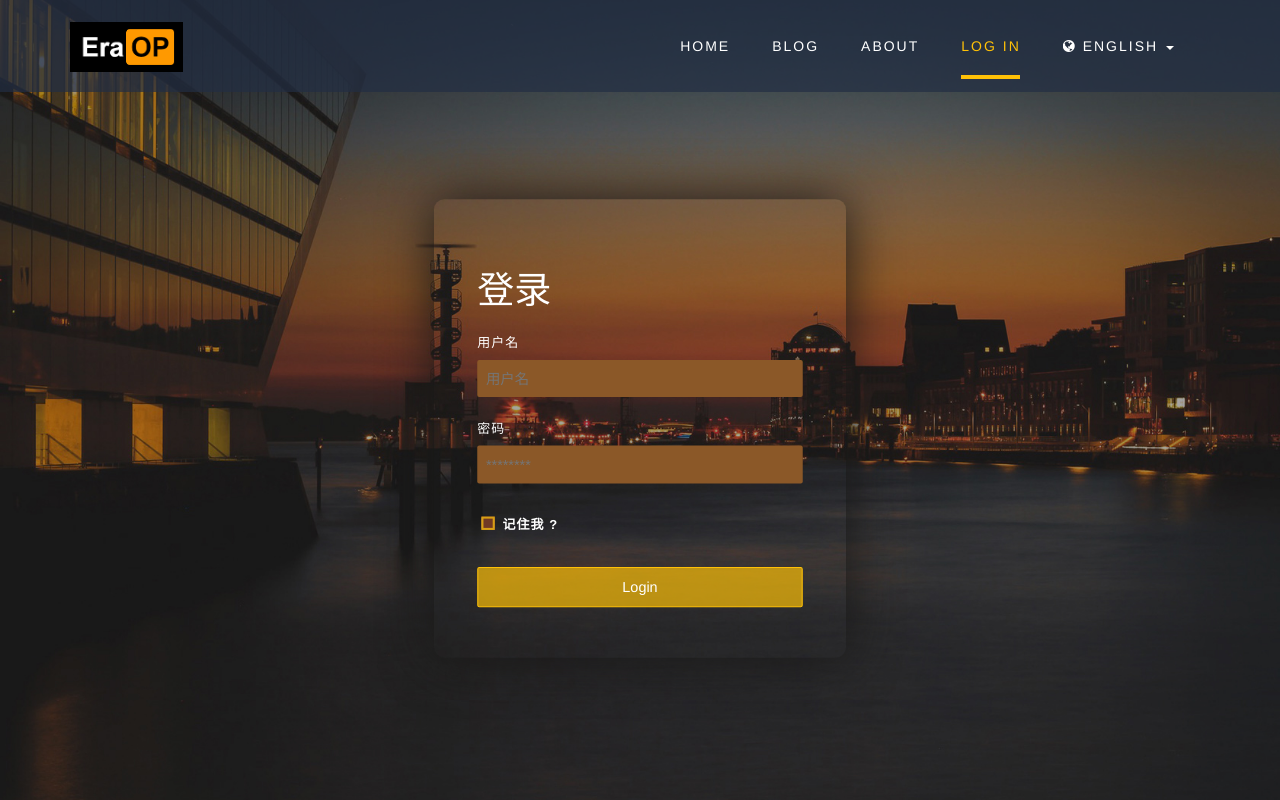
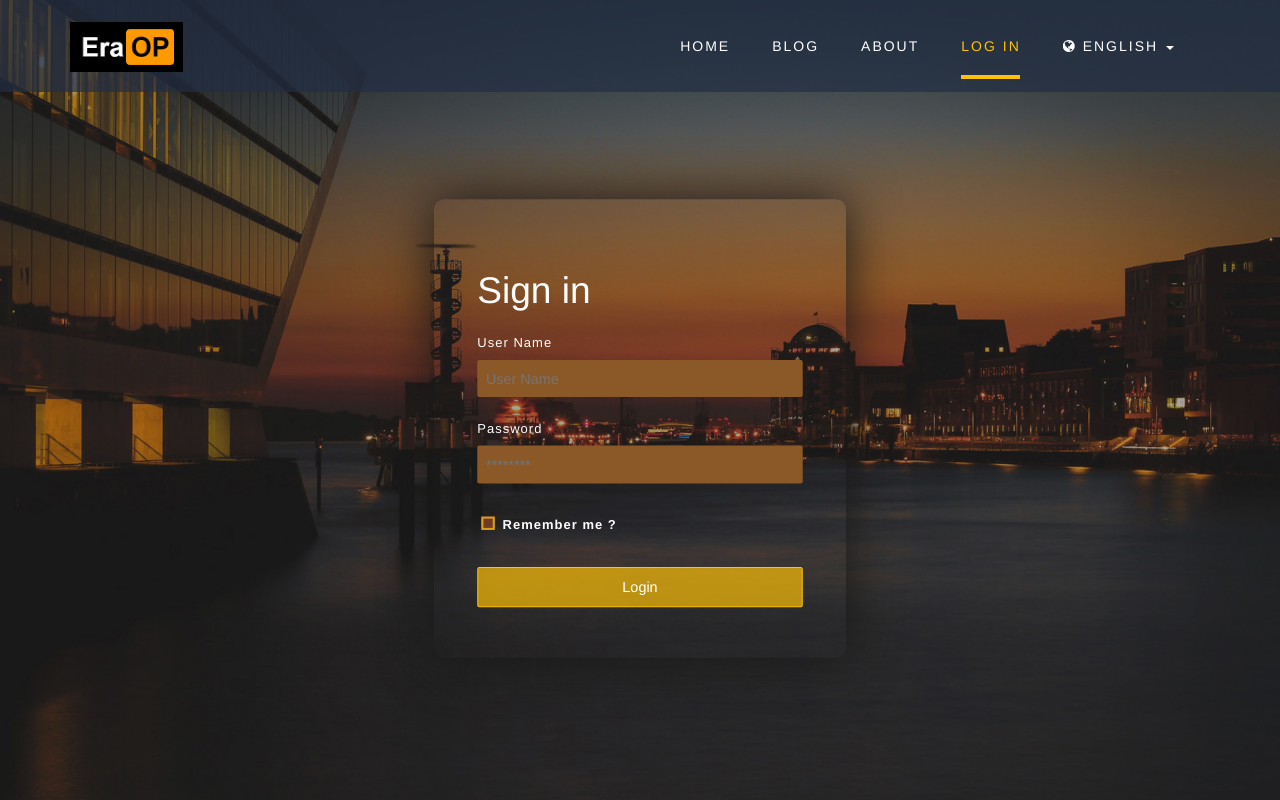
Before and after one commit to Eraop/cw-vue, a Vue app: page /login in a window 1280 px wide. Built offline with nearby package versions, Linux system fonts and the light colour scheme.

Commit message:
中英文显示问题修复

```diff
--- /dev/null
+++ b/src/common.js
@@ -0,0 +1,6 @@
+import store from "./store/store.js";
+const isCN = function() {
+  return store.state.user.language == "zh-CN";
+};
+
+export default { isCN };
--- a/src/config.js
+++ b/src/config.js
@@ -1,6 +1,6 @@
 // 自定义配置
-// const API_BASEURL = "https://api.eraop.com";
-const API_BASEURL = "http://localhost:5678";
+const API_BASEURL = "https://api.eraop.com";
+// const API_BASEURL = "http://localhost:5678";
 const PAGE_SIZE = 10;
 const META_TITLE = "Eraop";
 export default {
--- a/src/main.js
+++ b/src/main.js
@@ -20,6 +20,8 @@ import VueLazyload from "vue-lazyload";
 Vue.use(VueLazyload);
 //引入自定义配置
 import config from "./config.js";
+import common from "./common.js";
+Vue.prototype.$common = common;
 //引入自定义过滤器
 import "./filter";
 //vuex
--- a/src/views/Home.vue
+++ b/src/views/Home.vue
@@ -63,14 +63,14 @@
           <div v-for="(item,index) in list" :key="index" class="col-md-4 fade-in" v-bind:style="{ display:index > 2 ? 'none':'block' }">
             <div class="point-grid">
               <h5>{{item.period}}</h5>
-              <h4>{{isEng?item.title_key:item.title}}</h4>
+              <h4>{{!isCN?item.title_key:item.title}}</h4>
               <h6 v-html="item.description"></h6>
             </div>
           </div>
           <router-link :to="{name:'news'}" class="col-md-4 fade-in clickable" style="display:none;text-decoration: none;">
             <div class="point-grid">
-              <h5>{{isEng?"Past Projects":"历史项目"}}</h5>
-              <h4>{{isEng?"more projects":"查看更多"}}</h4>
+              <h5>{{!isCN?"Past Projects":"历史项目"}}</h5>
+              <h4>{{!isCN?"more projects":"查看更多"}}</h4>
               <h6><i class="fa fa-ellipsis-h"></i></h6>
             </div>
           </router-link>
@@ -135,17 +135,16 @@ export default {
     return {
       list: [],
       pages: [],
-      isEng: true
+      isCN: false
     };
   },
   components: {
     sliderBanner
   },
   created: function () {
-    this.isEng = this.$store.state.user.language == "en-US";
+    this.isCN = this.$common.isCN();
     this.$http.get("/api/news/recommend").then(res => {
       if (res.status == 200) {
-        console.log(res);
         this.list = res.data;
       }
     });
--- a/src/views/Login.vue
+++ b/src/views/Login.vue
@@ -10,16 +10,16 @@
           <!-- login form -->
           <div class="login-form">
             <div class="agile-row">
-              <h1>{{isEng?"Sign in":"登录"}}</h1>
+              <h1>{{!isCN?"Sign in":"登录"}}</h1>
               <div class="login-agileits-top">
                 <div>
-                  <p>{{isEng?"User Name":"用户名"}}</p>
-                  <input type="text" ref="name" class="name" name="username" v-bind:placeholder="isEng?'User Name':'用户名'" @keyup.enter="login">
-                  <p>{{isEng?"Password":"密码"}}</p>
+                  <p>{{!isCN?"User Name":"用户名"}}</p>
+                  <input type="text" ref="name" class="name" name="username" v-bind:placeholder="!isCN?'User Name':'用户名'" @keyup.enter="login">
+                  <p>{{!isCN?"Password":"密码"}}</p>
                   <input type="password" ref="password" class="password" name="Password" placeholder="********" @keyup.enter="login">
                   <label class="anim">
                     <input type="checkbox" class="checkbox">
-                    <span> {{isEng?"Remember me":"记住我"}} ?</span>
+                    <span> {{!isCN?"Remember me":"记住我"}} ?</span>
                   </label>
                   <input type="submit" value="Login" @click="login">
                 </div>
@@ -41,7 +41,7 @@ export default {
   name: "Login",
   data() {
     return {
-      isEng: true
+      isCN: false
     };
   },
   beforeCreate() {
@@ -63,7 +63,7 @@ export default {
       .removeAttribute("class", "login-body");
   },
   created: function () {
-    this.isEng = this.$store.state.user.language == "en-US";
+    this.isCN = this.$common.isCN();
   },
   methods: {
     login() {
--- a/src/views/News.vue
+++ b/src/views/News.vue
@@ -13,10 +13,10 @@
             <div id="channel_nav" :class="{'fixed-nav':fixedNav}">
               <ul class="section-container-nav nav nav-pills nav-stacked">
                 <li role="presentation">
-                  <router-link :to="{name:'news'}" exact>{{isEng?"All Blogs":"所有博客"}}</router-link>
+                  <router-link :to="{name:'news'}" exact>{{!isCN?"All Blogs":"所有博客"}}</router-link>
                 </li>
                 <li role="presentation" v-for="(item,index) in channels" :key="index">
-                  <router-link :to="{name:'news_channel',params:{id:item.id}}">{{isEng?item.name_key:item.name}}</router-link>
+                  <router-link :to="{name:'news_channel',params:{id:item.id}}">{{!isCN?item.name_key:item.name}}</router-link>
                 </li>
               </ul>
             </div>
@@ -29,7 +29,7 @@
                       <!--Article-->
                       <div class="card-body">
                         <!-- <div class="card-circle" style="background-image: url('/static/images/1.png')"></div> -->
-                        <div class="card-title">{{isEng?item.title_key:item.title}}</div>
+                        <div class="card-title">{{!isCN?item.title_key:item.title}}</div>
                         <div class="card-description" v-html="item.description"></div>
                       </div>
                       <!-- <div class="card-hero">
@@ -74,11 +74,11 @@ export default {
       list: [],
       loading: true,
       fixedNav: false,
-      isEng: true
+      isCN: false
     };
   },
   created: function () {
-    this.isEng = this.$store.state.user.language == "en-US";
+    this.isCN = this.$common.isCN();
     this.getChannels();
     this.getPage();
   },
```
